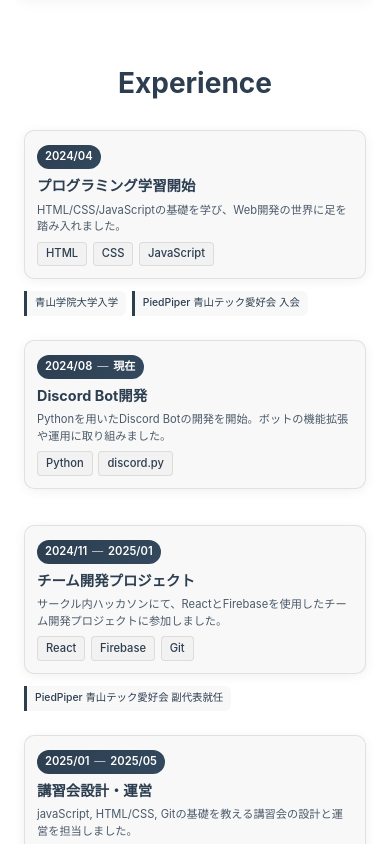
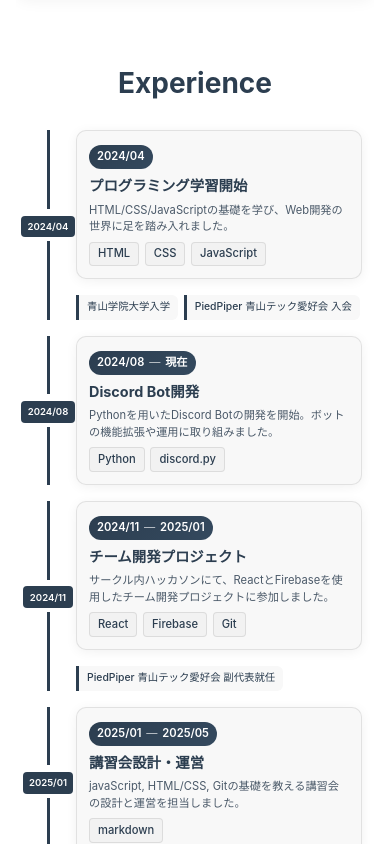
Before and after one commit to chrom9103/Portfolio-site, a Vue app: page / in a window 390 px wide. Shown: the part 1460-2304 px from the top of the page. Built offline with nearby package versions, Linux system fonts and the light colour scheme.

Commit message:
fix(TimelineSection): 小画面用のノート表示を追加し、レイアウトを調整

```diff
--- a/src/components/home/TimelineSection.vue
+++ b/src/components/home/TimelineSection.vue
@@ -50,6 +50,16 @@
               <p class="card-description">{{ item.description }}</p>
               <div class="card-tags">
                 <span v-for="tag in item.tags" :key="tag" class="tag">{{ tag }}</span>
+              </div>
+            </div>
+            <!-- 小画面用：右側にノート表示 -->
+            <div v-if="row.notes.length > 0" class="note-items note-items-mobile">
+              <div
+                v-for="(note, idx) in row.notes"
+                :key="idx"
+                class="note-chip"
+              >
+                <span class="note-text">{{ note.text }}</span>
               </div>
             </div>
           </div>
@@ -380,6 +390,10 @@ const timelineRows = computed<TimelineRow[]>(() => {
   align-items: flex-end;
 }
 
+.note-items-mobile {
+  display: none;
+}
+
 .note-chip {
   display: inline-flex;
   align-items: center;
@@ -454,29 +468,43 @@ const timelineRows = computed<TimelineRow[]>(() => {
   }
 
   .timeline-container {
-    padding: 0 0.5rem;
+    padding: 0 0.75rem;
   }
 
   .timeline-row {
-    grid-template-columns: 1fr;
-    gap: 0.75rem;
-    margin-bottom: 1.5rem;
+    grid-template-columns: 40px 1fr;
+    gap: 0.5rem;
   }
 
   .timeline-left {
-    order: 2;
-    justify-content: flex-start;
-    padding-right: 0;
-    padding-left: 0;
+    display: none;
   }
 
   .timeline-center {
-    display: none;
+    display: flex;
+  }
+
+  .center-line {
+    min-height: 15px;
+  }
+
+  .date-label {
+    font-size: 0.6rem;
+    padding: 0.2rem 0.4rem;
   }
 
   .timeline-right {
-    order: 1;
     padding-left: 0;
+    width: 100%;
+  }
+
+  .note-items-mobile {
+    display: flex;
+  }
+
+  .main-items {
+    gap: 0.5rem;
+    width: 100%;
   }
 
   .note-items {
@@ -484,6 +512,7 @@ const timelineRows = computed<TimelineRow[]>(() => {
     flex-wrap: wrap;
     align-items: flex-start;
     gap: 0.35rem;
+    margin-top: 0.5rem;
   }
 
   .note-chip {
@@ -505,6 +534,7 @@ const timelineRows = computed<TimelineRow[]>(() => {
 
   .timeline-card {
     padding: 0.75rem;
+    width: 100%;
   }
 
   .card-title {
```
